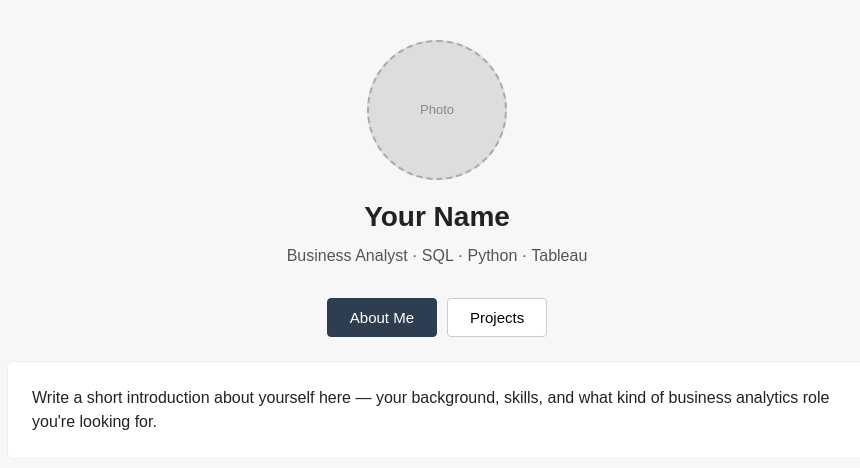
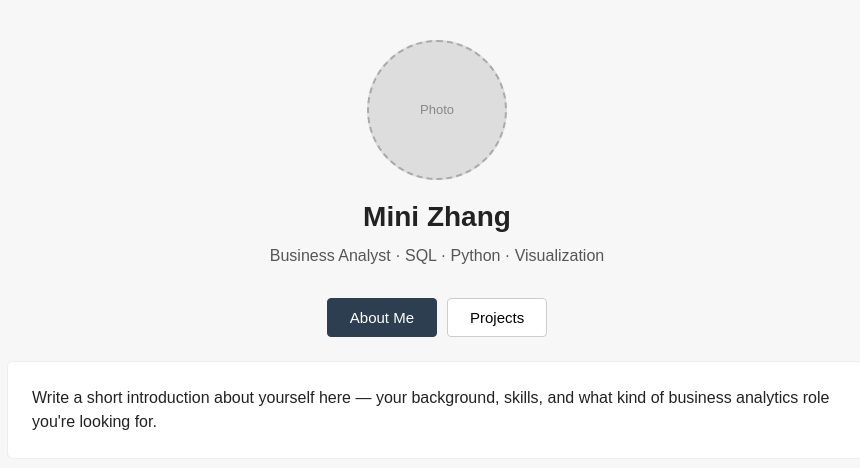
Before and after one commit to minizhang6017/minizhang6017.github.io, a plain HTML site: page index.html in a window 1280 px wide. Shown: the whole page, without its empty margins (203-1063 px from the left). Drawn offline with Linux system fonts and the light colour scheme.

Commit message:
Customize portfolio

```diff
--- a/index.html
+++ b/index.html
@@ -154,8 +154,8 @@
         <!-- Replace this div with <img src="your-photo.jpg" class="photo"> -->
         <div class="photo">Photo</div>
 
-        <h1>Your Name</h1>
-        <p>Business Analyst · SQL · Python · Tableau</p>
+        <h1>Mini Zhang</h1>
+        <p>Business Analyst · SQL · Python · Visualization</p>
       </header>
 
       <!-- ============================================================
```
